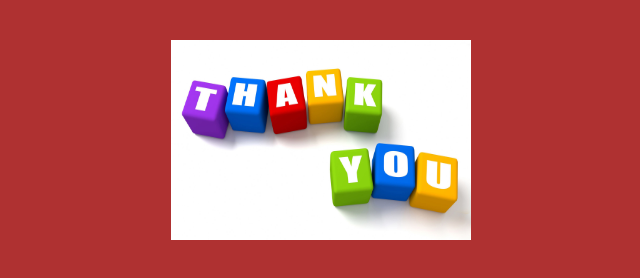
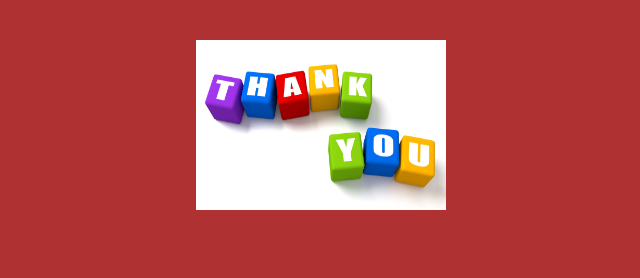
Before and after one commit to hudashk/CSS-PROJ1, a plain HTML site: page registered.html in a window 1280 px wide. Shown: the part 62-340 px from the top of the page, without its empty margins (319-959 px from the left). Drawn offline with Linux system fonts and the light colour scheme.

Commit message:
upload my file

```diff
--- a/registered.html
+++ b/registered.html
@@ -11,7 +11,7 @@
     <h2>REGISTERED SUCCESSFULLY :)</h2>
     <br/>
     <section class="thankyou">
-    <img src="images/img.jpg" alt="thankyou.image" width="300px" height="200px">
+    <img src="Images/img.jpg" alt="thankyou.Image" width="250px" height="170px">
     </section>
 </body>
 </html>
```
